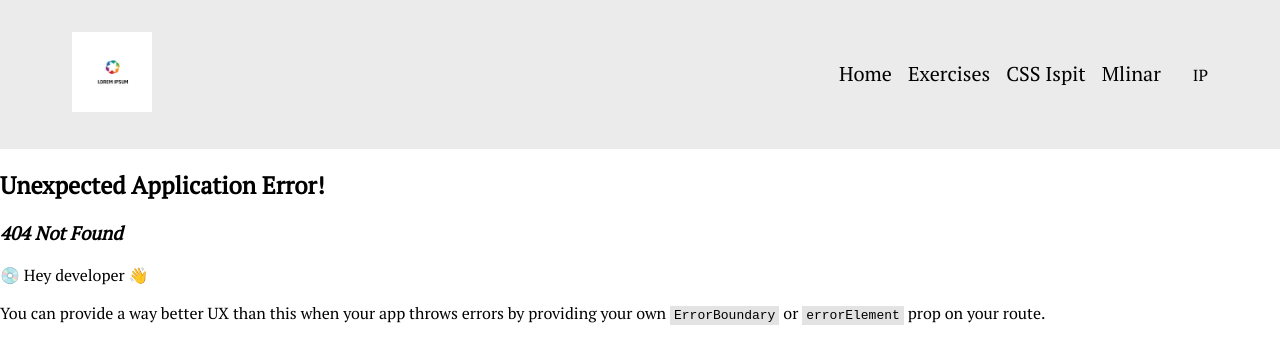
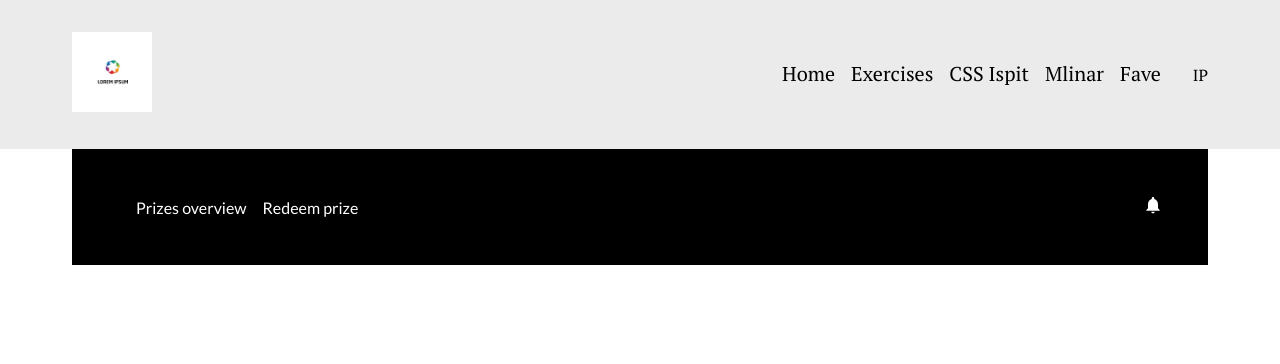
Before and after one commit to Puljkhan/react.app, a React (Vite) app: page /fave in a window 1280 px wide. Before the commit this address had no page. Shown: the top 364 px of the page. Built offline with nearby package versions, Linux system fonts and the light colour scheme.

Commit message:
add fave

```diff
--- a/index.html
+++ b/index.html
@@ -11,6 +11,12 @@
       href="https://fonts.googleapis.com/css2?family=PT+Serif&display=swap"
       rel="stylesheet"
     />
+    <link rel="preconnect" href="https://fonts.googleapis.com" />
+    <link rel="preconnect" href="https://fonts.gstatic.com" crossorigin />
+    <link
+      href="https://fonts.googleapis.com/css2?family=Lato&display=swap"
+      rel="stylesheet"
+    />
   </head>
   <body>
     <div id="root"></div>
--- a/src/App.tsx
+++ b/src/App.tsx
@@ -6,6 +6,8 @@ import Exe from "./pages/exe";
 import Ispit from "./pages/ispit";
 import Home from "./pages/home";
 import Mlinar from "./pages/mlinar";
+import Fave from "./pages/fave";
+
 const App = () => {
   const router = createBrowserRouter([
     {
@@ -24,6 +26,10 @@ const App = () => {
       path: "/ispit",
       element: <Ispit />,
     },
+    {
+      path: "/fave",
+      element: <Fave />,
+    },
   ]);
 
   return (
--- /dev/null
+++ b/src/components/header-2.tsx
@@ -0,0 +1,17 @@
+import iconBell from "./../assets/icon-bell.svg";
+
+const Header2 = () => {
+  return (
+    <header className="header--fave">
+      <nav className="header__nav--fave">
+        <div className="header__nav__item--fave">Prizes overview</div>
+        <div className="header__nav__item--fave">Redeem prize</div>
+      </nav>
+      <div className="header--fave__logo">
+        <img src={iconBell} alt="Icon Bell" />
+      </div>
+    </header>
+  );
+};
+
+export default Header2;
--- a/src/components/header.tsx
+++ b/src/components/header.tsx
@@ -21,6 +21,9 @@ const Header = () => {
             <a className="header__nav__item" href="/mlinar">
               Mlinar
             </a>
+            <a className="header__nav__item" href="/fave">
+              Fave
+            </a>
           </nav>
           <div>IP</div>
         </div>
--- /dev/null
+++ b/src/pages/fave.tsx
@@ -0,0 +1,13 @@
+import Header2 from "./../components/header-2";
+
+const Fave = () => {
+  return (
+    <div className="container">
+      <div className="container--fave">
+        <Header2 />
+      </div>
+    </div>
+  );
+};
+
+export default Fave;
--- a/src/styles/components/container.scss
+++ b/src/styles/components/container.scss
@@ -8,4 +8,12 @@
     margin-bottom: 2rem;
     padding-bottom: 2rem;
   }
+
+  &--fave {
+    color: white;
+
+    * {
+      font-family: "Lato", sans-serif;
+    }
+  }
 }
--- a/src/styles/components/header.scss
+++ b/src/styles/components/header.scss
@@ -8,11 +8,19 @@
   &__nav {
     margin-right: 2rem;
     display: flex;
+
+    &--fave {
+      display: flex;
+    }
     &__item {
       text-decoration: none;
       color: $black;
       font-size: 1.25rem;
       margin-right: 1rem;
+
+      &--fave {
+        margin-left: 1rem;
+      }
 
       &:last-child {
         margin-right: 0;
@@ -59,4 +67,12 @@
       display: none;
     }
   }
+
+  &--fave {
+    background-color: black;
+    display: flex;
+    justify-content: space-between;
+    align-items: center;
+    padding: 3rem;
+  }
 }
```
Also changed, not shown: src/components/sidebar.tsx (added, +13 -0 lines), src/assets/icon-bell.svg (added), src/assets/icon-fave.svg (added).
